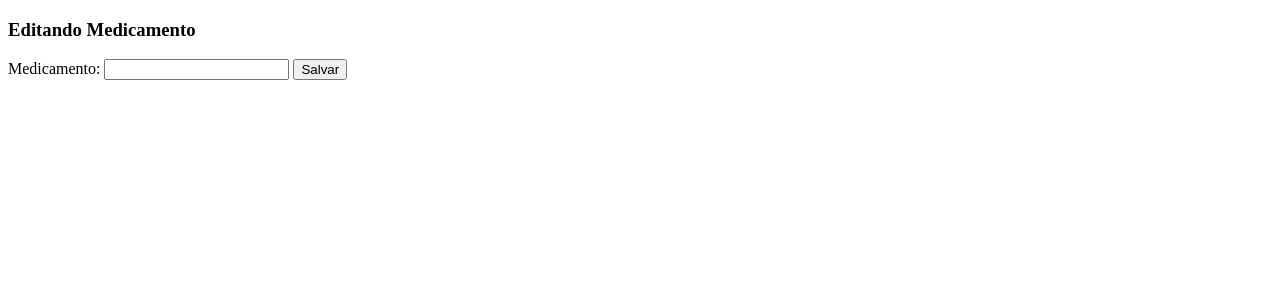
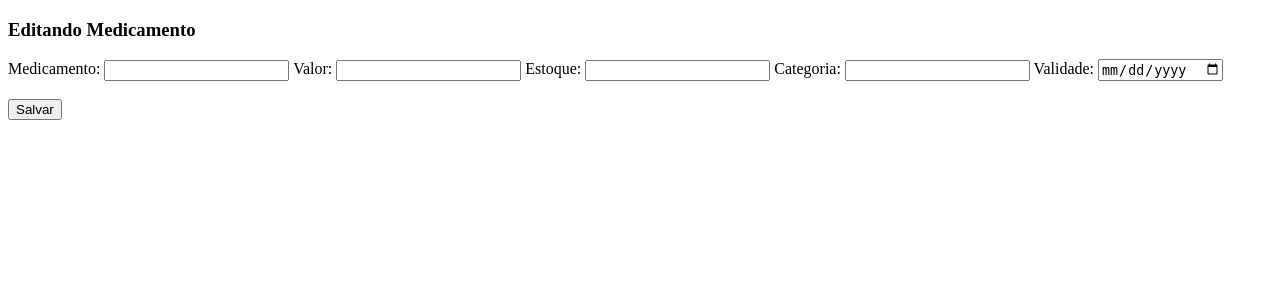
Before and after one commit to vittor-anddrade96/Farmacia, a PHP site: page /editMedicamento.php?id=1 in a window 1280 px wide. Shown: the top 300 px of the page. Run offline with PHP 8.4, Linux system fonts and the light colour scheme; data that the repository does not hold is empty.

Commit message:
Update editMedicamento.php

```diff
--- a/editMedicamento.php
+++ b/editMedicamento.php
@@ -58,6 +58,15 @@
         <input type="hidden" name="id" value="<?= $dados['id']; ?>">
         <label for="medicamento">Medicamento:</label>
         <input type="text" name="medicamento" value="<?= $dados['medicamento']; ?>">
+        <label for="valor">Valor:</label>
+        <input type="number" name="valor" value="<?= $dados['valor']; ?>">
+        <label for="estoque">Estoque:</label>
+        <input type="number" name="estoque" value="<?= $dados['estoque']; ?>">
+        <label for="categoria">Categoria:</label>
+        <input type="text" name="categoria" value="<?= $dados['categoria']; ?>">
+        <label for="validade">Validade:</label>
+        <input type="date" name="validade" value="<?= $dados['validade']; ?>">
+        <br><br>
         <input type="submit" value="Salvar">
     </form>
 </body>
```
